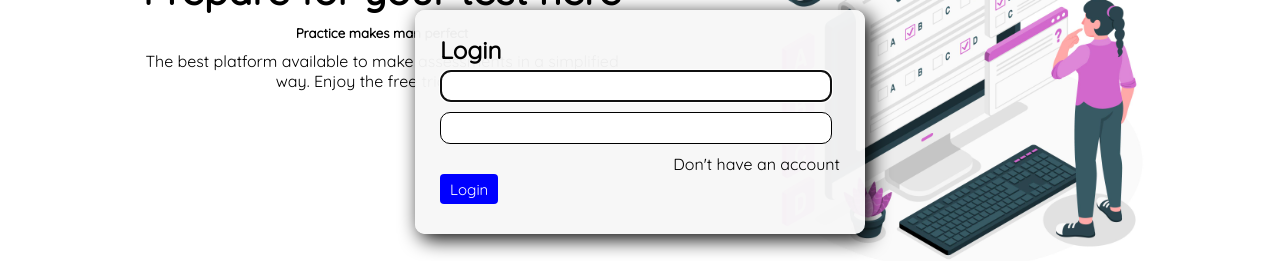
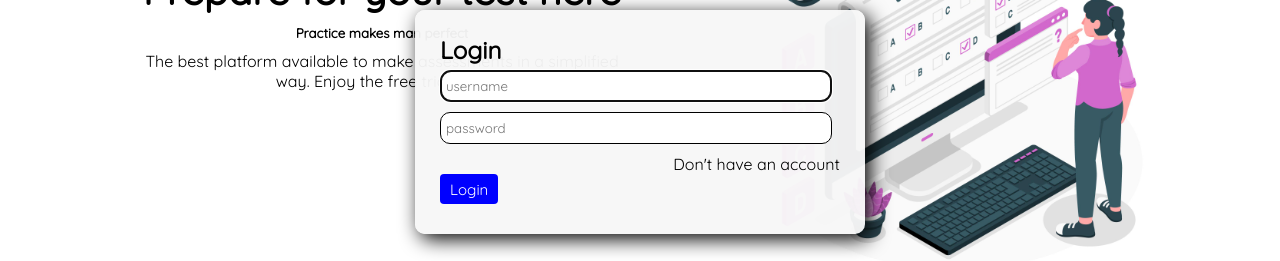
Before and after one commit to balajimalali/TestApp, a React (Create React App) app in the folder frontend/: page / in a window 1280 px wide. Both pictures are taken after a click on the item "Login". Shown: the part 198-459 px from the top of the page. Built offline with nearby package versions, Linux system fonts and the light colour scheme; no server answers.

Commit message:
appearence

```diff
--- a/frontend/public/index.html
+++ b/frontend/public/index.html
@@ -9,7 +9,7 @@
   <meta name="description" content="Web site created using create-react-app" />
   <link href='https://fonts.googleapis.com/css?family=Quicksand' rel='stylesheet'>
   <link rel="stylesheet" href="https://cdnjs.cloudflare.com/ajax/libs/font-awesome/4.7.0/css/font-awesome.min.css">
-  <title>React App</title>
+  <title>Test App</title>
 </head>
 
 <body>
--- a/frontend/src/components/Login.js
+++ b/frontend/src/components/Login.js
@@ -40,8 +40,8 @@ export default function Login(props) {
             <form onSubmit={(e) => handleClick(e)} >
 
                 <p className='error'>{Form.msg}</p>
-                <input type="text" autoFocus value={Form.username} onChange={(e) => { setForm({ ...Form, username: e.target.value }) }} /> <br />
-                <input type="password" value={Form.password} onChange={(e) => { setForm({ ...Form, password: e.target.value }) }} /> <br />
+                <input type="text" placeholder='username' required autoFocus value={Form.username} onChange={(e) => { setForm({ ...Form, username: e.target.value }) }} /> <br />
+                <input type="password" placeholder='password' required value={Form.password} onChange={(e) => { setForm({ ...Form, password: e.target.value }) }} /> <br />
                 <p onClick={() => { props.setpopup({ open: true, elem: <Register setpopup={props.setpopup} /> }) }} className='cursor' id='registernav' >Don't have an account</p> <br />
                 <button>Login</button>
             </form>
```
Also changed, not shown: 1 other file (tests, documents, lock files or other folders).
